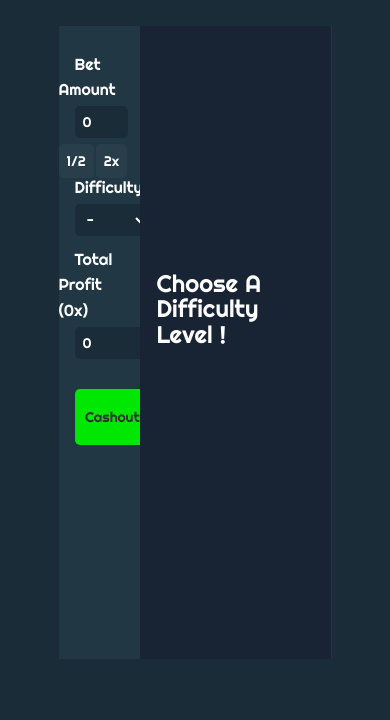
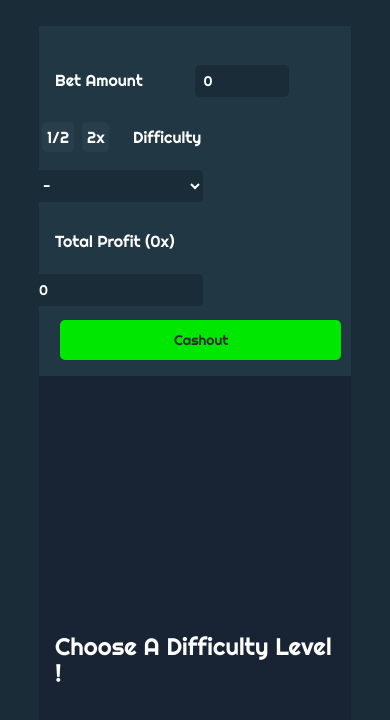
Before and after one commit to shreejal27/treasureHunt, a plain HTML site: page index.html in a window 390 px wide. Shown: the part 70-790 px from the top of the page. Drawn offline with Linux system fonts and the light colour scheme.

Commit message:
experimenting with media query

```diff
--- a/index.css
+++ b/index.css
@@ -80,13 +80,17 @@ select {
     font-family: 'Righteous', sans-serif;
 }
 
+#betAmount {
+    width: 65%;
+}
+
 #half,
 #double {
-    padding: 0.5rem;
+    padding: 0.3rem;
     background-color: #283E4B;
     color: #fff;
     border-radius: 5px;
-    font-size: 14px;
+    font-size: 1rem;
     height: 2rem;
     cursor: pointer;
 }
@@ -178,3 +182,70 @@ select {
 .save {
     cursor: pointer;
 }
+
+/* media query */
+@media (min-width:300px) and (max-width: 600px) {
+    .container {
+        width: 80%;
+    }
+
+    .left {
+        width: 100%;
+        height: auto;
+    }
+
+    label {
+        display: inline-block;
+        width: 8rem;
+    }
+
+    input,
+    select {
+        margin-left: -0.5rem;
+        width: 55%;
+    }
+
+    #mobile {
+        display: inline;
+        width: auto;
+        height: auto;
+    }
+
+    #betAmount {
+        width: 30%;
+    }
+
+
+    #half,
+    #double {
+        margin: 0.2rem;
+        height: 1.5rem;
+    }
+
+    #half {
+        margin-left: 0.2rem !important;
+    }
+
+    #btn {
+        margin-top: -0.8rem;
+        margin-left: 1.3rem;
+        margin-bottom: 1rem;
+        height: 2.5rem;
+        width: 90%;
+    }
+
+    .right {
+        width: 100%;
+        background-color: #182433 !important;
+        margin-bottom: 2rem;
+        padding-bottom: 0.5rem;
+    }
+
+    #message {
+        font-size: 1.5rem;
+        margin-top: 30rem;
+    }
+
+
+
+}
--- a/index.html
+++ b/index.html
@@ -22,8 +22,8 @@
       <form>
         <br>
         <label>Bet Amount</label>
-        <div style="width: 100%;">
-          <input type="text" name="betAmount" id="betAmount" value="0" style="width: 65%;" />
+        <div id="mobile" style="width: 100%;">
+          <input type="text" name="betAmount" id="betAmount" value="0"  />
           <span id="half" onclick="halfBet()">1/2</span><span id="double" onclick="doubleBet()">2x</span>
         </div>
         <label>Difficulty</label>
```
